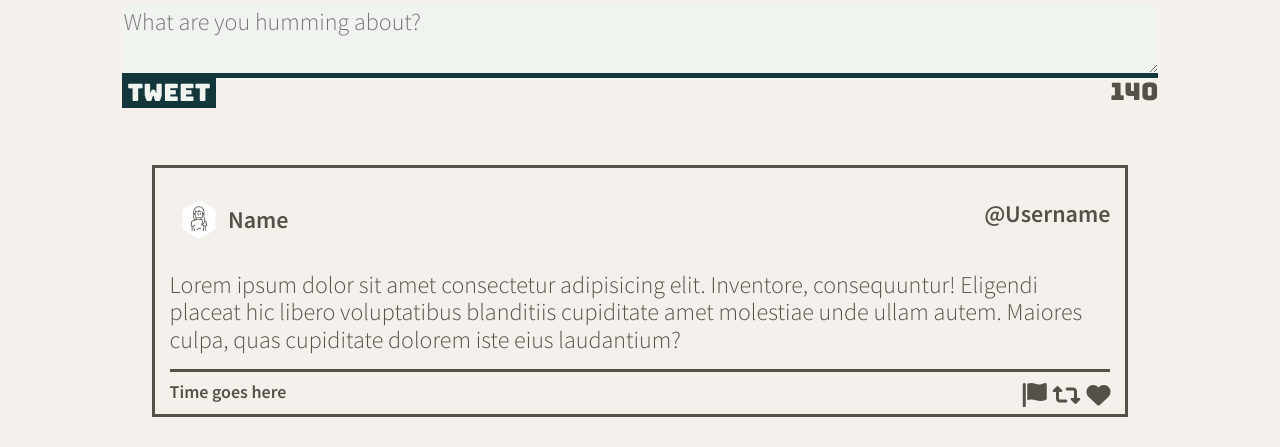
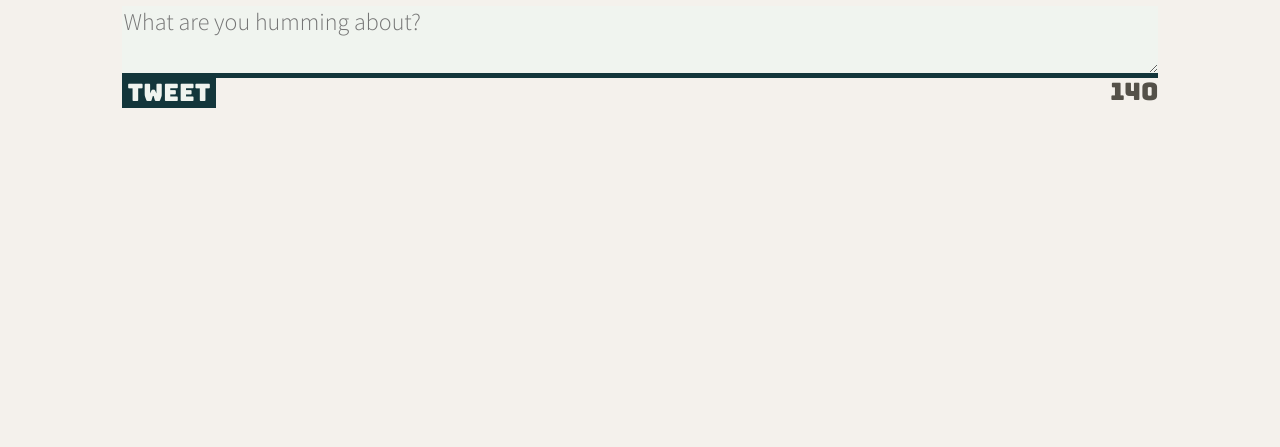
Before and after one commit to LiJamie1/tweeter, a website: page public/index.html in a window 1280 px wide. Shown: the part 615-1062 px from the top of the page. After the commit the page ends 800 px from the top, so only its background shows below. Drawn offline with nearby package versions, Linux system fonts and the light colour scheme.

Commit message:
removed temporary tweet structure from index.html, added temporary window.alert as errors for too much or too little input

```diff
--- a/public/index.html
+++ b/public/index.html
@@ -67,26 +67,7 @@
       <br>
       <!-- section for tweet body each article is one tweet, each tweet is in 3 sections: header, paragraph and footer-->
       <section class="posted-tweets">
-        <article>
-          <header class="article-header">
-            <div class="tweet-profile">
-              <img class="avatar" src="/images/profile-hex.png">
-              <h4 class="header-name">Name</h4>
-            </div>
-            <div>
-              <h4 class="username">@Username</h4>
-            </div>
-          </header>
-          <p class="posted-tweet-body">Lorem ipsum dolor sit amet consectetur adipisicing elit. Inventore, consequuntur! Eligendi placeat hic libero voluptatibus blanditiis cupiditate amet molestiae unde ullam autem. Maiores culpa, quas cupiditate dolorem iste eius laudantium?</p>
-          <footer class="article-footer">
-            <span class="footer-content time-stamp">Time goes here</span>
-            <span class="footer-content fas-footer">
-              <i class="fas fa-flag"></i>
-              <i class="fas fa-retweet"></i>
-              <i class="fas fa-heart"></i>
-            </span>
-          </footer>
-        </article>
+        <!-- articles/tweets get filled in here -->
       </section>
     </main>
   </body>
--- a/public/scripts/client.js
+++ b/public/scripts/client.js
@@ -27,7 +27,7 @@ $(document).ready(function() {
     } else {
       $.post("http://localhost:8080/tweets", content, function() {
         $("#tweet-text").val("");
-        $(".counter").val("140")
+        $(".counter").val("140");
         loadTweet();
       })
     }
```
